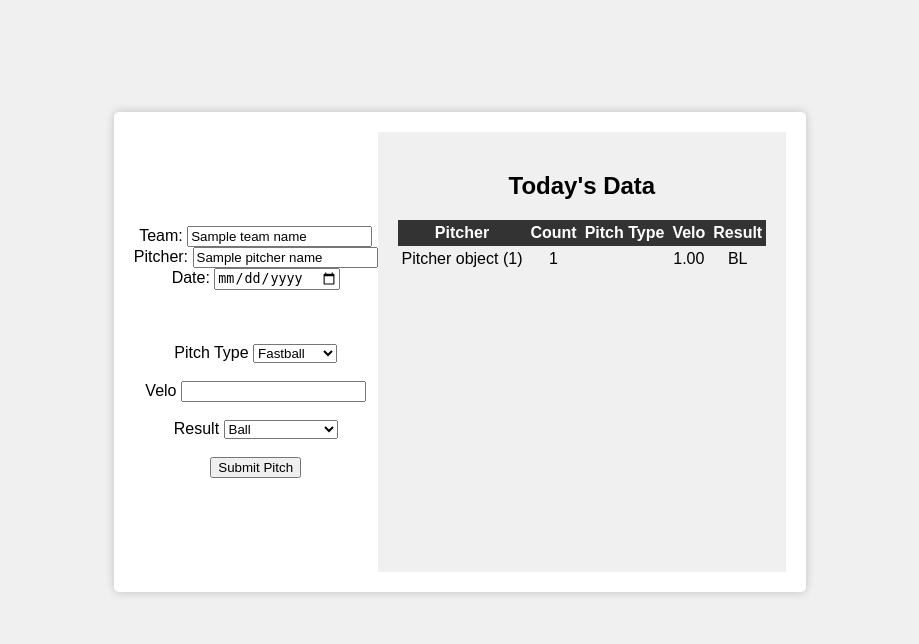
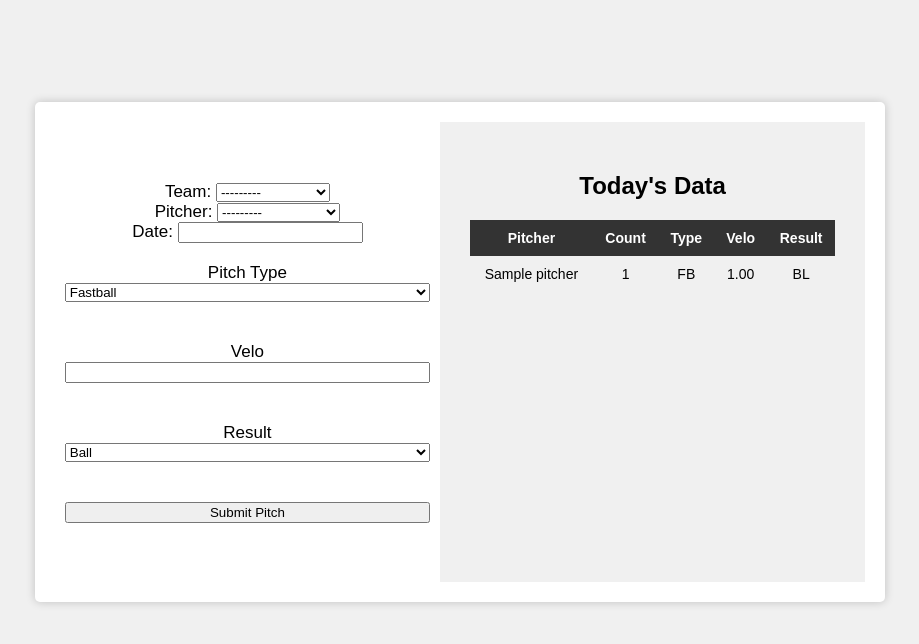
Before and after one commit to paltman/database2, a Django app: template dataentry/templates/dataentry/entry.html in a window 1280 px wide. Shown: the part 48-692 px from the top of the page, without its empty margins (180-1099 px from the left). Run offline with Django 4.2, Linux system fonts and the light colour scheme; tables that the repository leaves empty hold one stand-in row (values such as "Sample post"); the template is opened without the code that fills it: values that come from a table or form of the project are taken from there, most other values are stand-ins (such as "Sample title", 1, 10 or a date in 2020).

Commit message:
Working on fix for why form is not submitting to database

```diff
--- a/database2/urls.py
+++ b/database2/urls.py
@@ -22,8 +22,8 @@
 urlpatterns = [
     path('admin/', admin.site.urls),
     path('', views.home, name='home'),
-    # This initiates the submit_data view
+    # This initiates the entry view
     path('settings/', views.settings, name='settings'),
-    path('submit_data/', views.submit_data, name='submit_data'),
+    path('entry/', views.entry, name='entry'),
     path('dashboard/', views.dashboard, name='dashboard')
 ]
--- a/dataentry/forms.py
+++ b/dataentry/forms.py
@@ -32,7 +32,7 @@
         ('Triple', 'Triple'),
         ('HR', 'HR'),
         ('HBP', 'HBP'),
-        ('Drop 3rd & Safe', 'Drop 3d & Safe'),
+        ('Drop 3rd & Safe', 'Drop 3rd & Safe'),
     )
 
     # This function allows the dropdown lists to be dynamic for team and pitcher.
@@ -51,10 +51,11 @@
 
 
     # Fields with dropdown lists
+    pitcher = forms.ModelChoiceField(queryset=Pitcher.objects.all())
     pitch_type = forms.ChoiceField(choices=PITCH_TYPE_CHOICES, widget=forms.Select())
     result = forms.ChoiceField(choices=RESULT_CHOICES, widget=forms.Select())
 
     class Meta:
         model = Pitch
-        fields = ['team', 'date', 'pitcher', 'pitch_type',
+        fields = ['pitcher', 'team', 'date', 'pitch_type',
                   'velo', 'result']
--- a/dataentry/models.py
+++ b/dataentry/models.py
@@ -22,7 +22,7 @@
         return self.pitches.filter(pitcher=pitcher).count()
 
 
-class PitchKind(models.TextChoices):
+class PitchType(models.TextChoices):
     FASTBALL = "FB", "Fastball"
     CURVEBALL = "CB", "Curveball"
     CHANGEUP = "CH", "Changeup"
@@ -52,10 +52,10 @@
     """The data for each pitch"""
     team = models.ForeignKey(Team, on_delete=models.CASCADE)
     pitcher = models.ForeignKey(Pitcher, related_name="pitches", on_delete=models.CASCADE)
-    game = models.ForeignKey(Game, related_name="pitches", on_delete=models.CASCADE)
+    # game = models.ForeignKey(Game, related_name="pitches", on_delete=models.CASCADE)
     date = models.DateField()
-    kind = models.CharField(max_length=5, choices=PitchKind.choices)
+    pitch_type = models.CharField(max_length=5, choices=PitchType.choices)
     result = models.CharField(max_length=100, choices=PitchResult.choices)
     pitch_count = models.IntegerField()
     velo = models.DecimalField(max_digits=5, decimal_places=2)
-    timestamp = models.DateTimeField(default=timezone.now)
+    # timestamp = models.DateTimeField(default=timezone.now)
--- a/dataentry/templates/dataentry/dashboard.html
+++ b/dataentry/templates/dataentry/dashboard.html
@@ -53,7 +53,7 @@
         <div class="navbar-title">dataBase</div>
         <div>
             <a href="{% url 'home' %}" class="navbar-button">Home</a>
-            <a href="{% url 'submit_data' %}" class="navbar-button">Pitch Entry</a>
+            <a href="{% url 'entry' %}" class="navbar-button">Pitch Entry</a>
         </div>
     </div>
     <div class="container">
--- a/dataentry/templates/dataentry/entry.html
+++ b/dataentry/templates/dataentry/entry.html
@@ -18,6 +18,12 @@
             align-items: center;
             height: 100vh;
         }
+        .form-inputs {
+            display: flex;
+            justify-content: flex-start;
+            gap: 20px;
+            padding: 20px;
+        }
         .container {
             background-color: #ffffff;
             box-shadow: 0 0 10px rgba(0, 0, 0, 0.2);
@@ -32,25 +38,28 @@
         }
         .form {
             flex: 1;
-            padding: 1px 20px; /* Adjust top and bottom padding (0px) and left and right padding (20px) */
+            padding: 1px 10px; /* Adjust top and bottom padding (0px) and left and right padding (20px) */
             display: flex;
             flex-direction: column;
+            font-size: 17px;
         }
-
         .table-container {
             flex: 1;
             background-color: #f0f0f0;
-            padding: 20px;
-            height: 400px; /* Set the desired fixed height */
+            padding: 30px;
+            height: 400px;
+            width: 500px; /* Set the desired fixed height and width */
             overflow-y: auto; /* Add a vertical scrollbar when needed */
         }
         table {
             width: 100%;
             border-collapse: collapse;
+            font-size: 14px;
         }
         th, td {
-            padding: 4px;
+            padding: 10px;
             text-align: center;
+            white-space: nowrap;
         }
         th {
             background-color: #333;
@@ -88,7 +97,6 @@
         color: #fff; /* Change the text color as needed */
         padding: 10px 20px;
         }
-
         /* Style for the buttons */
         .navbar-button {
             margin: 0 10px;
@@ -98,7 +106,6 @@
             color: #fff; /* Change the button text color */
             cursor: pointer;
         }
-
         /* Style for the "dataBase" text */
         .navbar-title {
             font-size: 24px;
@@ -110,37 +117,51 @@
 
     <div class="navbar">
         <div class="navbar-title">dataBase</div>
+        <!-- <div class="form-inputs">
+            <div>
+                <label for="{{ form.team.id_for_label }}">Team:</label>
+                {{ form.team }}
+            </div>
+            <div>
+                <label for="{{ form.pitcher.id_for_label }}">Pitcher:</label>
+                {{ form.pitcher }}
+            </div>
+            <div>
+                <label for="{{ form.date.id_for_label }}">Date:</label>
+                {{ form.date }}
+            </div>
+        </div> -->
         <div>
             <a href="{% url 'home' %}" class="navbar-button">Home</a>
             <a href="{% url 'dashboard' %}" class="navbar-button">Dashboard</a>
         </div>
     </div>
+
 <div class="container">
+    <form class="form" action="{% url 'entry' %}" method="POST">
+        {% csrf_token %}
+        <div>
+            <label for="{{ form.team.id_for_label }}">Team:</label>
+            {{ form.team }}
+        </div>
+        <div>
+            <label for="{{ form.pitcher.id_for_label }}">Pitcher:</label>
+            {{ form.pitcher }}
+        </div>
+        <div>
+            <label for="{{ form.date.id_for_label }}">Date:</label>
+            {{ form.date }}
+        </div>
         <br>
-        <br>
-        <form method="post">
-            {% csrf_token %}
-            <label for="id_team">Team:</label>
-            <input type="text" id="id_team" name="team_name" value="{{ team_name }}" readonly>
-            <br>
-            <label for="id_pitcher">Pitcher:</label>
-            <input type="text" id="id_pitcher" name="pitcher_name" value="{{ pitcher_name }}">
-            <br>
-            <label for="id_date">Date:</label>
-            <input type="date" id="id_date" name="date" value="{{ request.session.date }}">
-            <br>
-            <br>
-            <br>
-            <br>
-            <label >Pitch Type</label>
+        <label>Pitch Type</label>
         {{ form.pitch_type }}
         <br>
         <br>
-            <label >Velo</label>
+        <label>Velo</label>
         {{ form.velo }}
         <br>
         <br>
-            <label >Result</label>
+        <label>Result</label>
         {{ form.result }}
         <br>
         <br>
@@ -153,14 +174,14 @@
                     <tr class="table-header">
                         <th>Pitcher</th>
                         <th>Count</th>
-                        <th>Pitch Type</th>
+                        <th>Type</th>
                         <th>Velo</th>
                         <th>Result</th>
                     </tr>
                 </thead>
                 {% for instance in pitchdata %}
                     <tr>
-                        <td>{{ instance.pitcher }}</td>
+                        <td>{{ instance.pitcher.name }}</td>
                         <td>{{ instance.pitch_count }}</td>
                         <td>{{ instance.pitch_type }}</td>
                         <td>{{ instance.velo }}</td>
```
Also changed, not shown: dataentry/views.py (+13 -7 lines), dataentry/migrations/0006_rename_kind_pitch_pitch_type_remove_pitch_game_and_more.py (added). Lines whose indentation alone changed are shown as unchanged.
